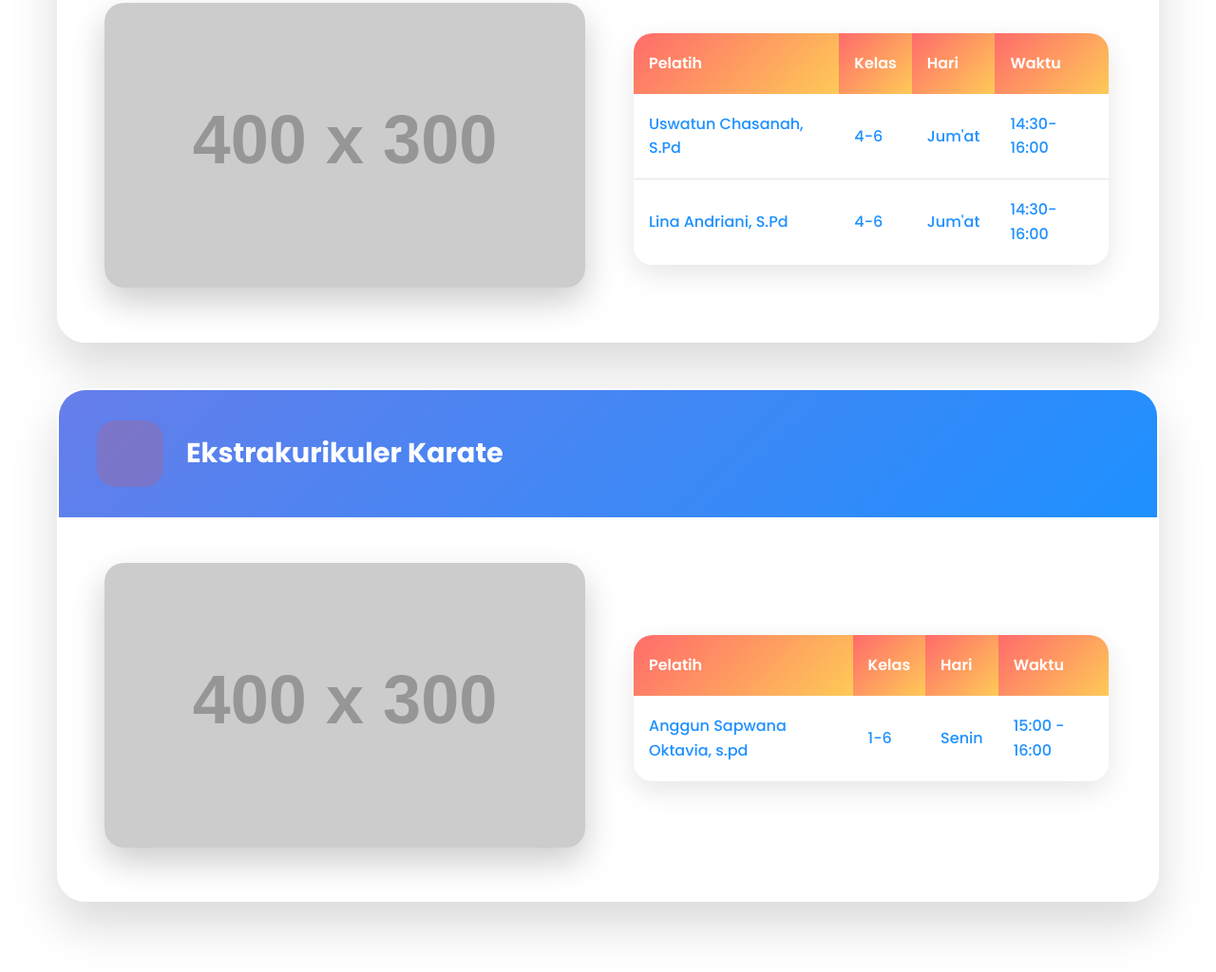
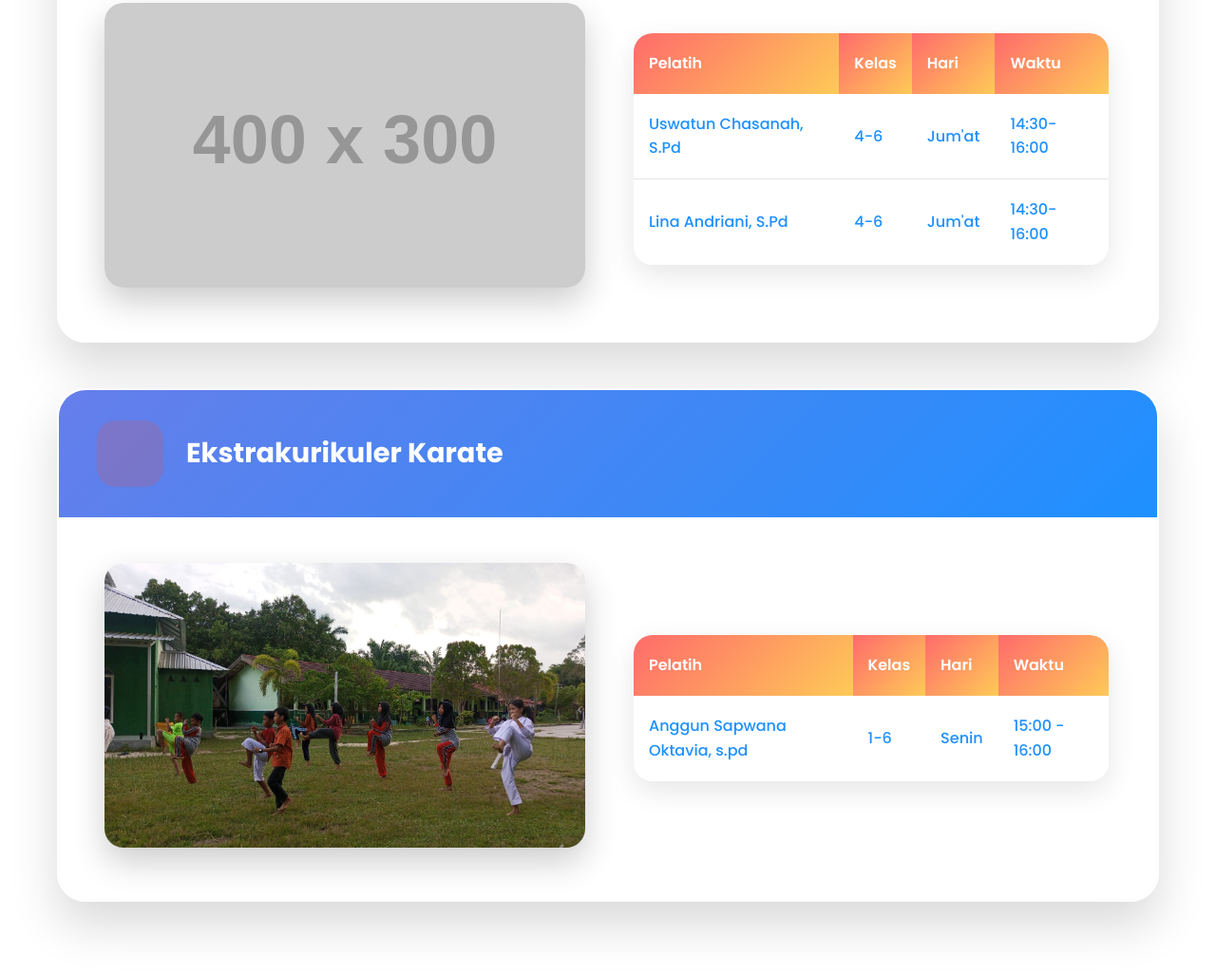
Before and after one commit to SD-Negeri-10-Pelangsian/SD-Negeri-10-Pelangsian.github.io, a plain HTML site: page ekstrakurikuler.html in a window 1280 px wide. Shown: the part 2466-3490 px from the top of the page at 95% size. Drawn offline with Linux system fonts and the light colour scheme; placeholder pictures from the web are drawn by us; some icons are missing; files whose address does not match are found by name.

Commit message:
Update ekstrakurikuler.html

```diff
--- a/ekstrakurikuler.html
+++ b/ekstrakurikuler.html
@@ -209,7 +209,7 @@
                 </div>
                 <div class="ekstra-content">
                     <div class="ekstra-photo">
-                        <img src="karate.jpg" alt="Karate"
+                        <img src="img/33072afa-0a5d-4154-8f00-6d49ae2083de.jpeg" alt="Karate"
                             onerror="this.src='https://via.placeholder.com/400x300/E74C3C/FFFFFF?text=KARATE'">
                     </div>
                     <div class="ekstra-table">
```
